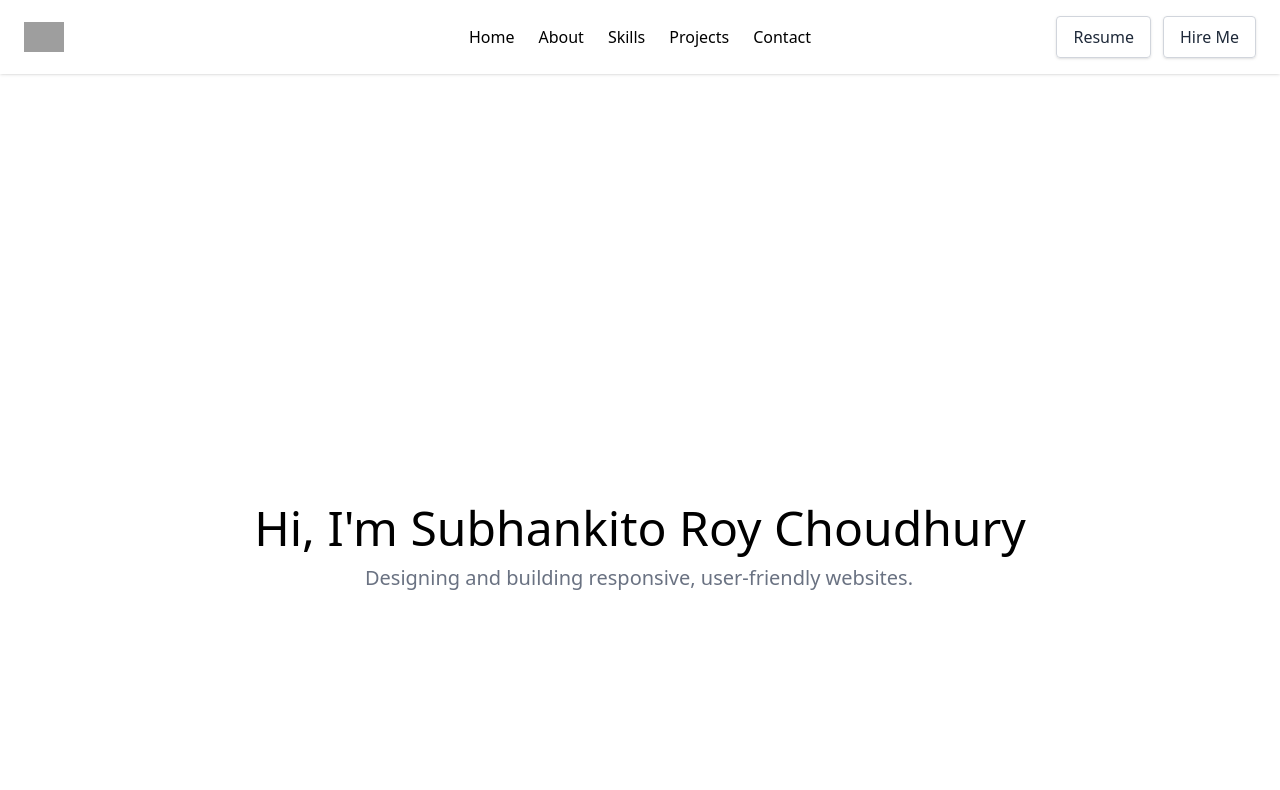
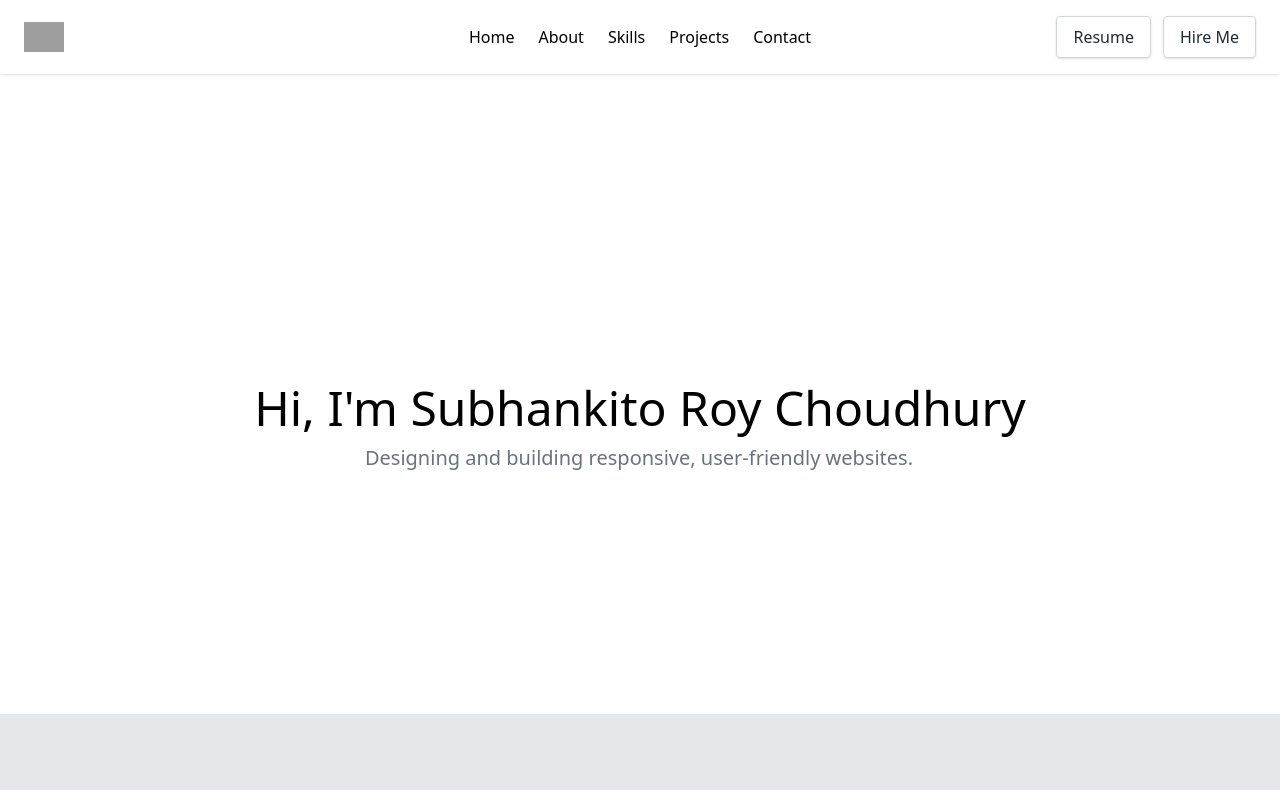
Before and after one commit to Adey1400/Porfolio, a React (Vite) app: page / in a window 1280 px wide. Shown: the top 790 px of the page. Built offline with nearby package versions, Linux system fonts and the light colour scheme; grey boxes are pictures that could not be loaded.

Commit message:
Change the height

```diff
--- a/src/components/Home.jsx
+++ b/src/components/Home.jsx
@@ -2,7 +2,7 @@ import React from 'react';
 
 function Home() {
   return (
-    <div className="w-full min-h-screen flex flex-col items-center justify-center px-4 text-center">
+    <div className="w-full h-140 flex flex-col items-center justify-center px-4 text-center">
       <div className="text-2xl sm:text-3xl md:text-4xl lg:text-5xl ">
         Hi, I'm Subhankito Roy Choudhury
       </div>
```
